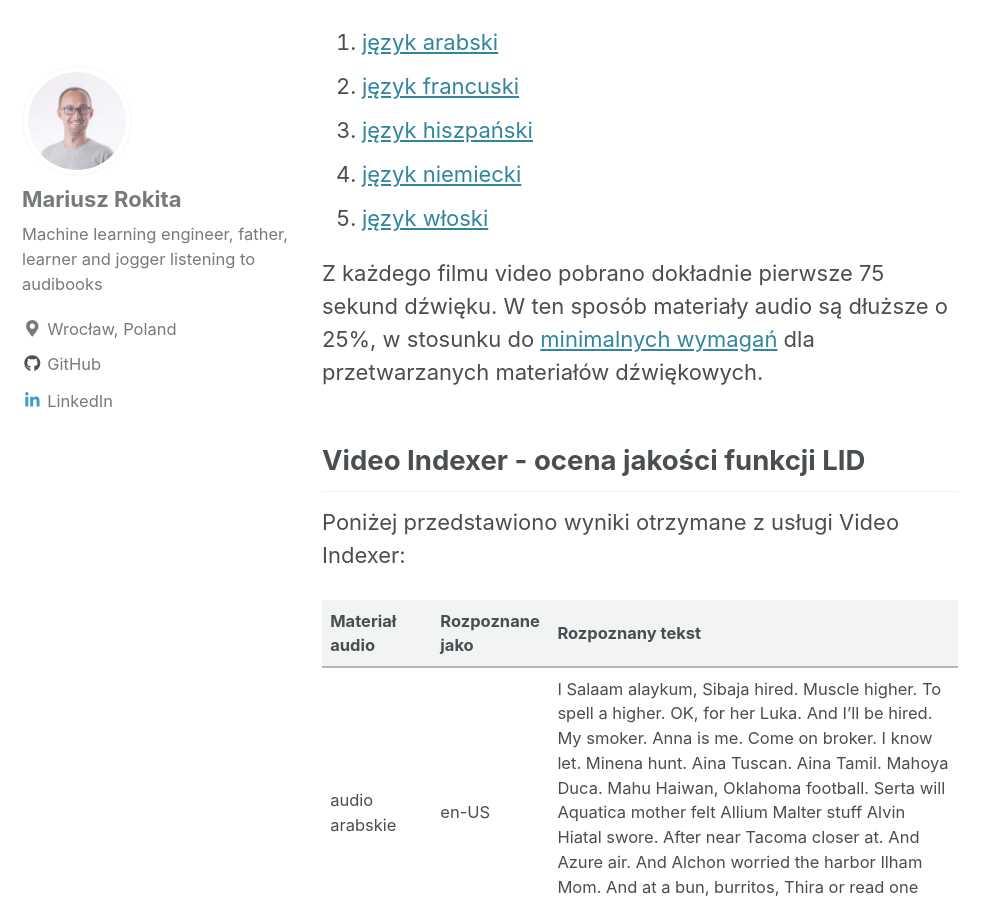
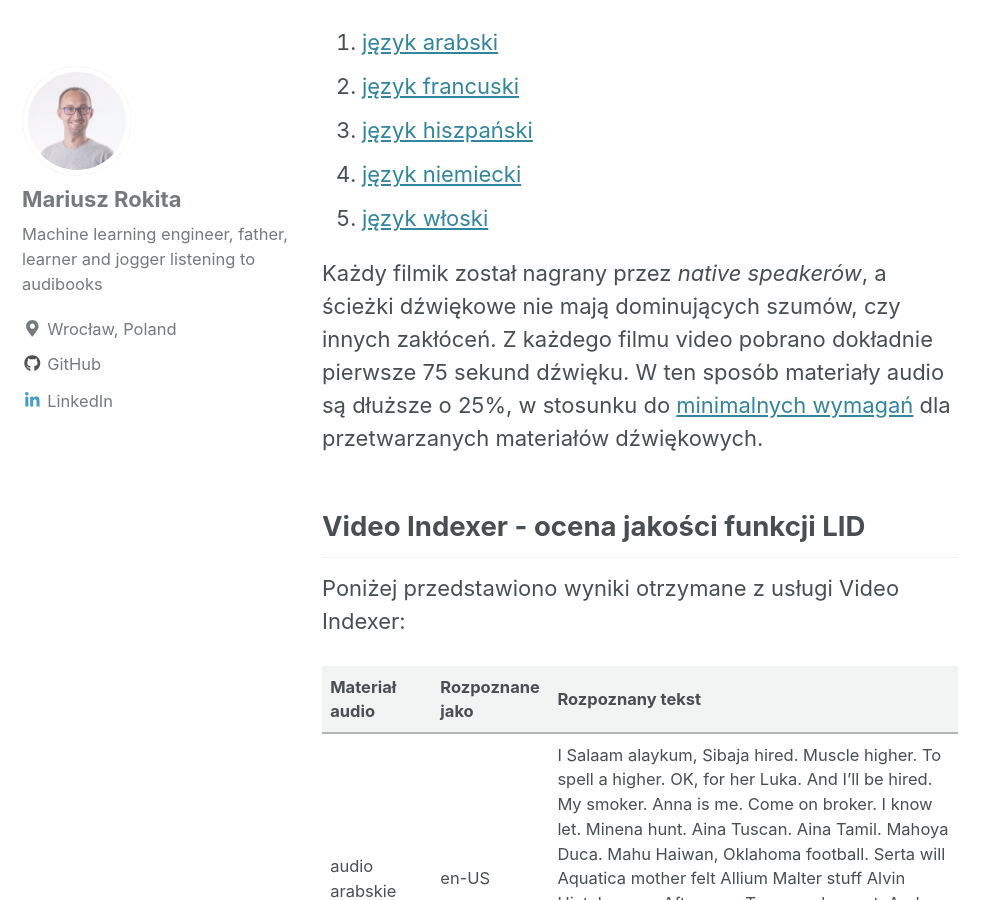
Before and after one commit to mariuszrokita/ai.mariuszrokita.com, a Jekyll site: the page built from _posts/2019-08-13-auto-spoken-language-detection-azure-cognitive-services.md, in a window 1280 px wide and 900 px high, scrolled down 3191 px. Shown: the whole window, without its empty margins (0-998 px from the left). Built offline with Jekyll 4.4.1, drawn with Linux system fonts in a browser that asks for light colours; cached includes are drawn as plain includes.

Commit message:
Update - information that each youtube video has been recorded by native speaker.

```diff
--- a/_posts/2019-08-13-auto-spoken-language-detection-azure-cognitive-services.md
+++ b/_posts/2019-08-13-auto-spoken-language-detection-azure-cognitive-services.md
@@ -40,7 +40,7 @@ Do oceny jakości automatycznej detekcji tekstu mówionego wykorzystano ścieżk
 1. [język niemiecki](https://www.youtube.com/watch?v=a7vokd6eFK4)
 1. [język włoski](https://www.youtube.com/watch?v=U8Ar3VhHe-I)
 
-Z każdego filmu video pobrano dokładnie pierwsze 75 sekund dźwięku. W ten sposób materiały audio są dłuższe o 25%, w stosunku do [minimalnych wymagań](https://docs.microsoft.com/en-us/azure/media-services/video-indexer/language-identification-model) dla przetwarzanych materiałów dźwiękowych.
+Każdy filmik został nagrany przez *native speakerów*, a ścieżki dźwiękowe nie mają dominujących szumów, czy innych zakłóceń. Z każdego filmu video pobrano dokładnie pierwsze 75 sekund dźwięku. W ten sposób materiały audio są dłuższe o 25%, w stosunku do [minimalnych wymagań](https://docs.microsoft.com/en-us/azure/media-services/video-indexer/language-identification-model) dla przetwarzanych materiałów dźwiękowych.
 
 ## Video Indexer - ocena jakości funkcji LID
 
```
